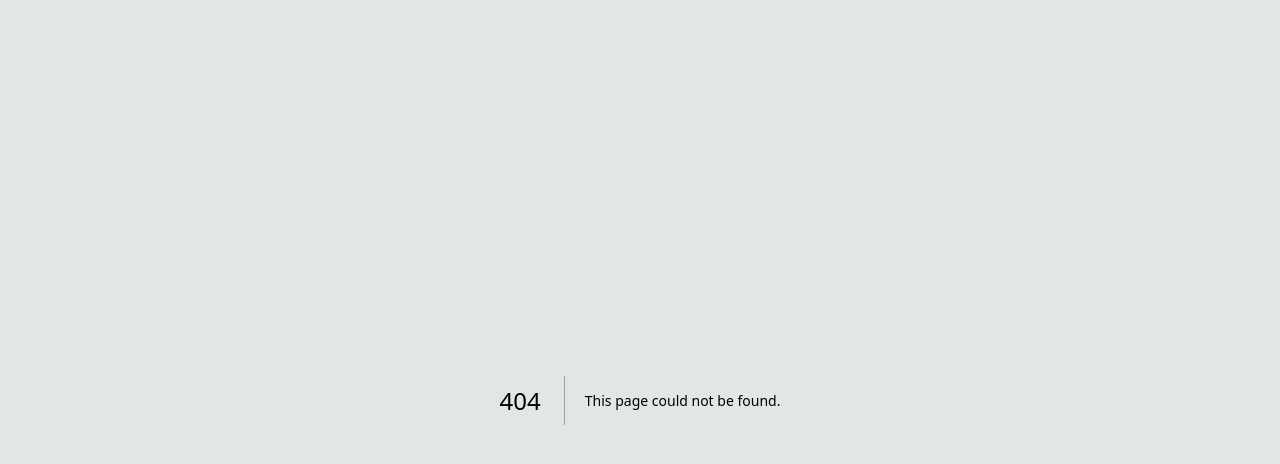
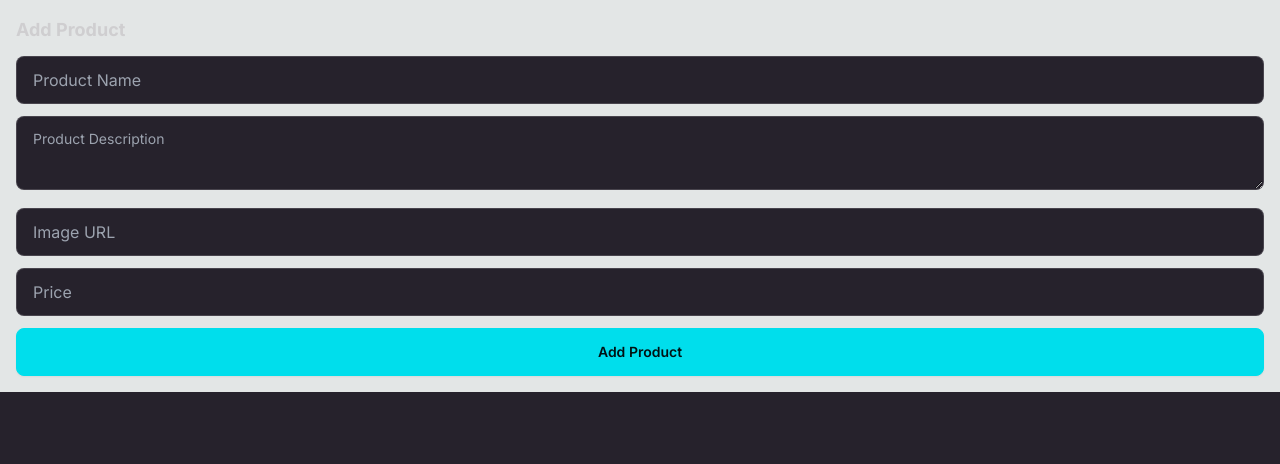
Before and after one commit to belliott15/Next.js_marketplace, a Next.js app: page /add-product in a window 1280 px wide. Before the commit this address had no page. Shown: the top 464 px of the page. Built offline with nearby package versions, Linux system fonts and the light colour scheme.

Commit message:
finishing up add product page and linking to mongodb using prisma

```diff
--- a/next.config.mjs
+++ b/next.config.mjs
@@ -1,4 +1,11 @@
 /** @type {import('next').NextConfig} */
-const nextConfig = {};
+const nextConfig = {
+  images: {
+    remotePatterns: [{ hostname: "images.unsplash.com" }],
+  },
+  experimental: {
+    serverActions: true,
+  },
+};
 
 export default nextConfig;
--- /dev/null
+++ b/src/app/add-product/page.tsx
@@ -0,0 +1,73 @@
+import FormSubmitButton from "@/components/FormSubmitButton";
+import { prisma } from "@/lib/db/prisma";
+import { redirect } from "next/navigation";
+import React from "react";
+
+export const metadata = {
+  title: "Add Product - Marcatplace",
+};
+
+const addProduct = async (formData: FormData) => {
+  "use server";
+  const name = formData.get("name")?.toString();
+  const description = formData.get("description")?.toString();
+  const imageUrl = formData.get("imageUrl")?.toString();
+  const price = Number(formData.get("price") || 0);
+
+  if (!name || !description || !imageUrl || !price) {
+    throw Error("Missing required fields");
+  }
+
+  await prisma.product.create({
+    data: {
+      name,
+      description,
+      imageUrl,
+      price,
+    },
+  });
+
+  redirect("/");
+};
+
+const AddProductPage = () => {
+  return (
+    <div>
+      <h1 className="text-lg mb-3 font-bold">Add Product</h1>
+      <form action={addProduct}>
+        <input
+          required
+          type="text"
+          className="mb-3 w-full input input-bordered"
+          placeholder="Product Name"
+          name="name"
+        />
+        <textarea
+          placeholder="Product Description"
+          required
+          name="description"
+          className="textarea textarea-bordered mb-3 w-full"
+        />
+        <input
+          required
+          type="url"
+          className="mb-3 w-full input input-bordered"
+          placeholder="Image URL"
+          name="imageUrl"
+        />
+        <input
+          required
+          type="number"
+          className="mb-3 w-full input input-bordered"
+          placeholder="Price"
+          name="price"
+        />
+        <FormSubmitButton className="btn-block">
+          Add Product
+        </FormSubmitButton>
+      </form>
+    </div>
+  );
+};
+
+export default AddProductPage;
--- /dev/null
+++ b/src/app/error.tsx
@@ -0,0 +1,7 @@
+"use client";
+
+const ErrorPage = () => {
+  return <div>Oh no! Something went wrong, please refresh the page</div>;
+};
+
+export default ErrorPage;
--- a/src/app/layout.tsx
+++ b/src/app/layout.tsx
@@ -5,8 +5,8 @@
 const inter = Inter({ subsets: ["latin"] });
 
 export const metadata: Metadata = {
-  title: "Create Next App",
-  description: "Generated by create next app",
+  title: "Marketplace",
+  description: "Lets have fun with products",
 };
 
 export default function RootLayout({
@@ -16,7 +16,9 @@
 }>) {
   return (
     <html lang="en">
-      <body className={inter.className}>{children}</body>
+      <body className={inter.className}>
+        <main className="p-4 max-w-7xl m-auto min-w-[300px]">{children}</main>
+      </body>
     </html>
   );
 }
--- /dev/null
+++ b/src/components/FormSubmitButton.tsx
@@ -0,0 +1,33 @@
+"use client";
+
+import { ComponentProps } from "react";
+import { useFormStatus } from "react-dom";
+
+type FormSubmitButtonProps = {
+  children: React.ReactNode;
+  className?: string;
+} & ComponentProps<"button">;
+
+const FormSubmitButton = ({
+  children,
+  className,
+  ...props
+}: FormSubmitButtonProps) => {
+  const { pending } = useFormStatus();
+  return (
+    <button
+      {...props}
+      className={`btn btn-primary ${className}`}
+      type="submit"
+      disabled={pending}
+    >
+      {pending ? (
+        <span className="loading loading-spinner text-secondary" />
+      ) : (
+        children
+      )}
+    </button>
+  );
+};
+
+export default FormSubmitButton;
--- /dev/null
+++ b/src/lib/db/prisma.ts
@@ -0,0 +1,10 @@
+import { PrismaClient } from "@prisma/client";
+
+const globalForPrisma = globalThis as unknown as {
+  prisma: PrismaClient | undefined;
+};
+
+//if prisma hasnt been instantiated yet start it
+export const prisma = globalForPrisma.prisma ?? new PrismaClient();
+
+if (process.env.NODE_ENV !== "production") globalForPrisma.prisma = prisma;
```
Also changed, not shown: 2 other files (tests, documents, lock files or other folders).
